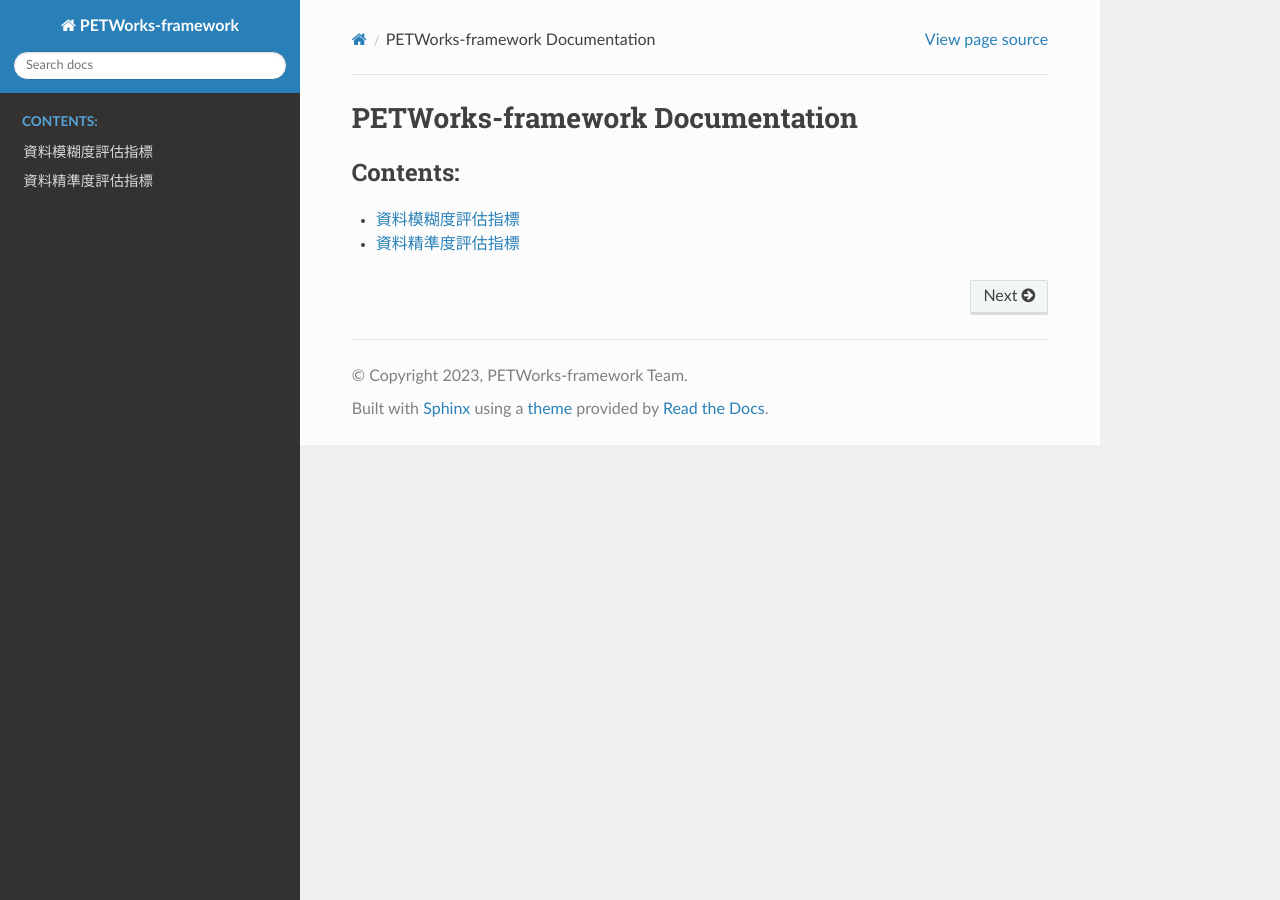
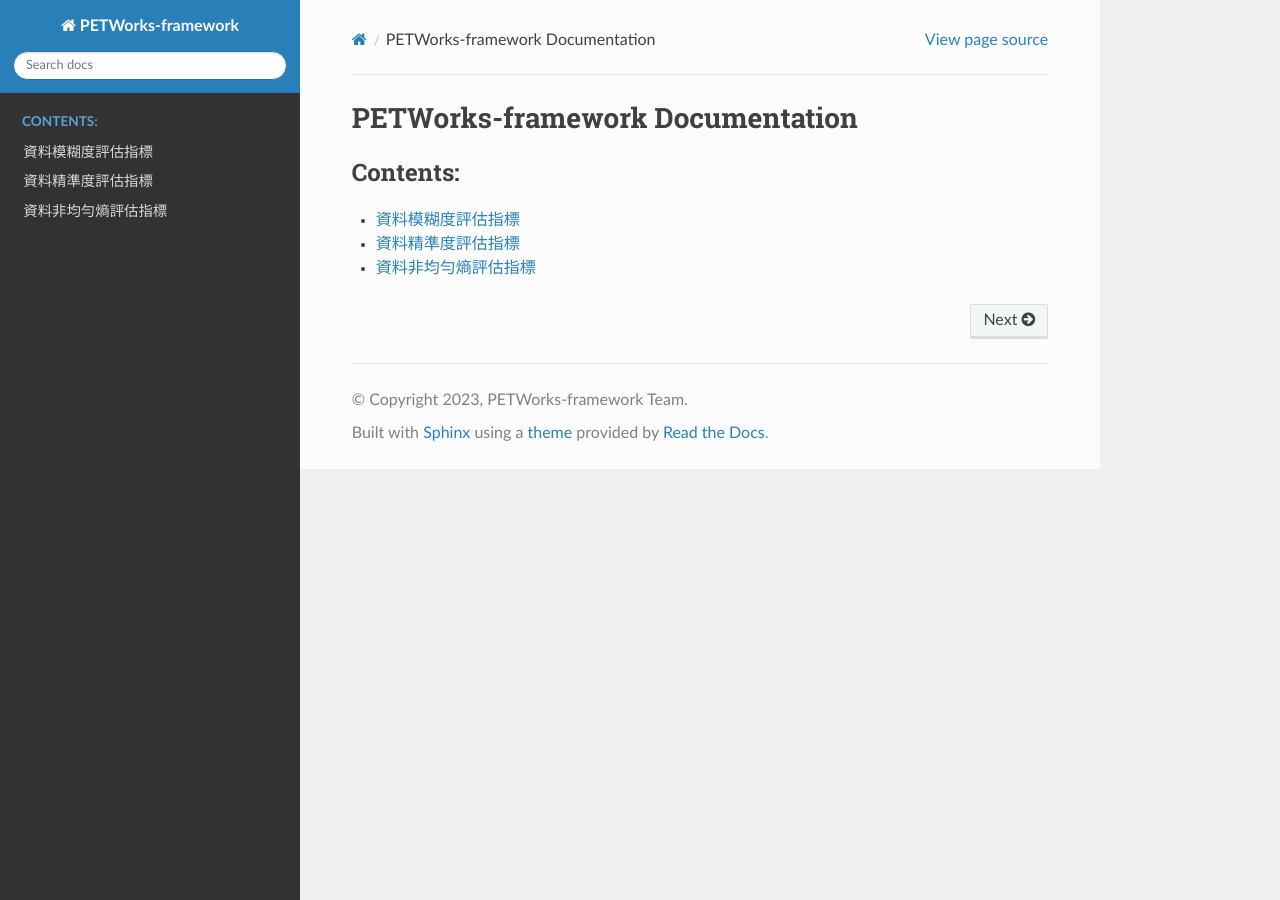
Before and after one commit to quark-engine/PETWorks-DOC, a Sphinx documentation site: the page built from docs/source/index.rst, in a window 1280 px wide. Built offline with Sphinx 7.4.7 and the Read the Docs theme 2.0.0, drawn with Linux system fonts in a browser that asks for light colours; part of the change alters nothing that is shown.

Commit message:
Add document for API that measures Non-Uniform Entropy (#1)

```diff
--- a/docs/source/index.rst
+++ b/docs/source/index.rst
@@ -12,3 +12,4 @@ PETWorks-framework Documentation
 
    ambiguity
    precision
+   nonuniform-entropy
--- /dev/null
+++ b/docs/source/nonuniform-entropy.rst
@@ -0,0 +1,247 @@
++++++++++++++++++++++++++++++++++++++++
+資料非均勻熵評估指標
++++++++++++++++++++++++++++++++++++++++
+
+以下程式碼旨在評估經去識別化處理後的表格資料之非均勻熵（Non-Uniform Entropy）。更多有關非均勻熵之說明，詳見 `此處 <#id4>`_ 。
+
+我們以 ``data/adult.csv`` 作爲未處理之原始資料、 ``data/adult_anonymized.csv`` 作爲經去識別化處理之結果資料、 ``data/adult_hierarchy`` 目錄作爲資料儲存格定義，展示如何透過 PETWorks-framework 框架計算此指標。
+
+在以下程式碼中，我們透過 API ``PETValidation(original, anonymized, tech, dataHierarchy)``，以上述資料與 “Non-Uniform Entropy” 字串作爲參數，計算資料之非均勻熵。
+
+再來，我們透過 API ``report(result, format)``，以上述評估結果與 “json” 字串作爲參數，將評估結果以 JSON 格式印出。
+
+範例程式碼: nonUniformEntropy.py
+----------------------------------
+
+.. code-block:: python
+
+    from PETWorks import PETValidation, report
+
+    originalData = "data/adult.csv"
+    anonymizedData = "data/adult_anonymized.csv"
+    dataHierarchy = "data/adult_hierarchy"
+
+    result = PETValidation(
+        originalData, anonymizedData, "Non-Uniform Entropy", dataHierarchy=dataHierarchy
+    )
+    report(result, "json")
+
+輸出結果
+--------
+
+.. code-block:: bash
+
+    $ python nonUniformEntropy.py
+    {
+        "Non-Uniform Entropy": 0.6691909578638351
+    }
+
+
+評估指標之定義
+--------------
+
+非均勻熵（Non-Uniform Entropy）是一種指標，用來表示資料經過概化處理（Generalization）後，剩餘資訊量的多寡。其中概化處理是一種去識別化方法，是將資料替換成較廣義、籠統的值，例如將年份「1977」替換成「197*」。
+
+而非均勻熵的數值介於 0 與 1 之間，數值越大，代表經概化處理後剩餘的資訊量越多。
+
+
+舉例來說，一份未經概化處理的資料，其非均勻熵為 1 。假設一份紀錄姓名「王小明」的戶政資料，經概化處理成紀錄「王〇明」之資料，相較於紀錄「王〇〇」之資料，前者非均勻熵較高。
+
+評估指標之計算
+--------------
+
+計算非均勻熵的方法有三個步驟：
+
+1. 計算每個儲存格經過概化處理後的資訊損失量。
+2. 計算資料表整體的資訊損失量。
+3. 以 1 減去整體資訊損失量之正規化結果，得之。
+
+接下來將以下列 「原始資料表」與「去識別化資料表」，說明計算過程。
+
+**原始資料表**
+
++-----------+-----------+
+|   編號    |  出生年   |
++===========+===========+
+|          1| 1970      |
++-----------+-----------+
+|          2| 1981      |
++-----------+-----------+
+|          3| 1983      |
++-----------+-----------+
+|          4| 1988      |
++-----------+-----------+
+
+**去識別化資料表**
+
++-----------+-----------+
+|   編號    |  出生年   |
++===========+===========+
+|          1| 197*      |
++-----------+-----------+
+|          2| 198*      |
++-----------+-----------+
+|          3| 198*      |
++-----------+-----------+
+|          4| 198*      |
++-----------+-----------+
+
+假設「原始資料表」經過以下概化處理可得到「去識別化資料表」：
+
+1. 將數值範圍爲 1970 ~ 1979 的「出生年」資料替換成 197* 。
+2. 將數值範圍爲 1980 ~ 1989 的「出生年」資料替換成 198* 。
+
+
+
+**STEP1: 計算每個儲存格經過概化處理後的資訊損失量。**
+
+首先，以資料行爲單位，計算每個儲存格經過概化處理後的資訊損失量，公式如下：
+
+.. math::
+    \begin{equation}
+    \begin{aligned}
+    資訊損失量 &= -\log_{2}{(概化處理前與概化處理後資料之數值的出現次數比值)}\\ &=  -\log_{2} {(\frac{概化處理前資料之數值在資料行的出現次數}{概化處理後資料之數值在資料行的出現次數})}
+    \end{aligned}
+    \end{equation}
+
+
+根據論文定義 [1]_ ，資料越 **獨特**，其所蘊含的資訊量越豐富；資料越 **常見**，其所蘊含的資訊量越稀少。
+
+假設一筆 **獨特資料** ，經過概化處理後變得 **常見** ，表示「概化處理前資料之數值在資料行的出現次數」較低，「概化處理後資料之數值在資料行的出現次數」較高，因此「出現次數比值」較小，資訊損失量較大。
+
+假設一筆 **獨特資料** ，經過概化處理後依然 **獨特** ，表示「概化處理前資料之數值在資料行的出現次數」較低，「概化處理後資料之數值在資料行的出現次數」較低，因此「出現次數比值」較高，資訊損失量較小。
+
+同理， **常見資料** 經過概化處理後變得 **常見** 亦然，表示資訊損失量較小。
+
+
+以 **編號1** 儲存格為例，數值 1970 在「原始資料表」的「出生年」資料行中出現 1 次，經過概化處理後變成 197* ，在「去識別化資料表」的「出生年」資料行中出現 1 次，故：
+
+
+.. math::
+    \begin{equation}
+    \begin{aligned}
+    「編號1」儲存格的資訊損失量 &= -\log_{2}{(概化處理前與概化處理後資料之數值的出現次數比值)} \\ &= -\log_{2}{(\frac{概化處理前「編號1」資料之數值在資料行的出現次數}{概化處理後「編號1」資料之數值在資料行的出現次數})} \\ &  = -\log_{2}{ (\frac{1}{1})} = 0
+    \end{aligned}
+    \end{equation}
+
+以 **編號2** 儲存格為例，數值 1981 在「原始資料表」的「出生年」資料行中出現 1 次，經過概化處理後變成 198*，在「去識別化資料表」的「出生年」資料行中出現 3 次，故：
+
+
+.. math::
+    \begin{equation}
+    \begin{aligned}
+    「編號2」儲存格的資訊損失量 &= -\log_{2}{(概化處理前與概化處理後資料之數值的出現次數比值)} \\ &= -\log_{2}{(\frac{概化處理前「編號2」資料之數值在資料行的出現次數}{概化處理後「編號2」資料之數值在資料行的出現次數})} \\ &  = -\log_{2}{ (\frac{1}{3})}
+    \end{aligned}
+    \end{equation}
+
+
+
+同理，**編號3**\ 與 **編號4**\ 儲存格之資訊損失量皆為 :math:`-\log_{2}{ (\frac{1}{3})}` 。
+
+
+**STEP2: 計算資料表整體的資訊損失量。**
+
+再來，加總所有儲存格的資訊損失量，得到整體資訊損失量：
+
+
+
+.. math::
+    \begin{equation}
+    \begin{aligned}
+    整體資訊損失量 = 所有儲存格損失資訊量的總和 = 0-\log_{2}{ (\frac{1}{3})}-\log_{2}{ (\frac{1}{3})} -\log_{2}{ (\frac{1}{3})} \approx 4.7549
+    \end{aligned}
+    \end{equation}
+
+
+
+**STEP3: 以 1 減去整體資訊損失量之正規化結果，得之。**
+
+最後，計算整體資訊損失量之正規化結果，公式如下:
+
+
+.. math::
+    \begin{equation}
+    \begin{aligned}
+    資訊損失量之正規化結果 = \frac{資訊損失量 - 可損失之最小資訊量}{可損失之最大資訊量 - 可損失之最小資訊量}
+    \end{aligned}
+    \end{equation}
+
+
+
+資料表的可損失之最小資訊量，爲所有儲存格可損失之最小資訊量的加總。而當儲存格具有可損失之最小資訊量時，即代表儲存格之數值，經概化處理後沒有變化，「出現次數比值」為 1 。因此，資料表的可損失之最小資訊量可如下計算：
+
+
+.. math::
+    \begin{equation}
+    \begin{aligned}
+    資料表的可損失之最小資訊量 &= 資料表的儲存格數量 \times  儲存格的可損失之最小資訊量
+    \\ & = 資料表的儲存格數量 \times -\log_{2} {(概化處理前與概化處理後資料之數值的出現次數比值)}
+    \\ &=資料表的儲存格數量 \times -\log_{2}({1})
+    \\ & = 資料表的儲存格數量 \times  0 \\ &=0
+    \end{aligned}
+    \end{equation}
+
+
+
+
+
+資料表的可損失之最大資訊量，爲所有儲存格可損失之最大資訊量的加總。而當儲存格具有可損失之最大資訊量時，即代表儲存格之數值，原只出現 1 次 ，經概化處理後，與整個資料行之數值相同。
+
+因此，資料表的可損失之最大資訊量可如下計算：
+
+
+
+.. math::
+    \begin{equation}
+    \begin{aligned}
+    資料表的可損失之最大資訊量  &= 資料表的儲存格數量 \times 儲存格的可損失之最大資訊量
+    \\ &= 資料表的儲存格數量 \times -\log_{2} {(\frac{概化處理前資料之數值在資料行的出現次數}{概化處理後資料之數值在資料行的出現次數})}
+    \\&= 資料表的儲存格數量 \times -\log_{2}{(\frac{1}{資料行的儲存格數量})}
+    \end{aligned}
+    \end{equation}
+
+
+以上述情境爲例，其資料表的儲存格數量為 4 ，資料行的儲存格數量也為 4 ，其可損失之最大資訊量即：
+
+
+.. math::
+    \begin{equation}
+    \begin{aligned}
+    資料表的可損失之最大資訊量  &= 資料表的儲存格數量 \times -\log_{2}{(\frac{1}{資料行的儲存格數量})}
+    \\& = 4 \times -\log_{2}{(\frac{1}{4}) = 8}
+    \end{aligned}
+    \end{equation}
+
+
+
+將可損失之最大資訊量與可損失之最小資訊量，代入正規化公式：
+
+
+.. math::
+    \begin{equation}
+    \begin{aligned}
+    資訊損失量之正規化結果 &= \frac{資訊損失量 - 可損失之最小資訊量}{可損失之最大資訊量 - 可損失之最小資訊量} \\ &= \frac{4.7549 - 0}{8 - 0} \approx 0.5944
+    \end{aligned}
+    \end{equation}
+
+
+
+
+以 1 減去資訊損失量之正規化結果，得到「去識別化資料表」的非均勻熵：
+
+
+.. math::
+    \begin{equation}
+    \begin{aligned}
+     非均勻熵  = 1- 「去識別化資料表」資訊損失量之正規化結果 ＝ 1- 0.5944 = 0.4056
+    \end{aligned}
+    \end{equation}
+
+
+
+
+
+參考資料
+--------
+
+.. [1] A. Gionis and T. Tassa, “k-Anonymization with Minimal Loss of Information.” IEEE Transactions on Knowledge and Data Engineering, vol. 21, no. 2, pp. 206-219, 2009, doi: 10.1109/tkde.2008.129.
```
